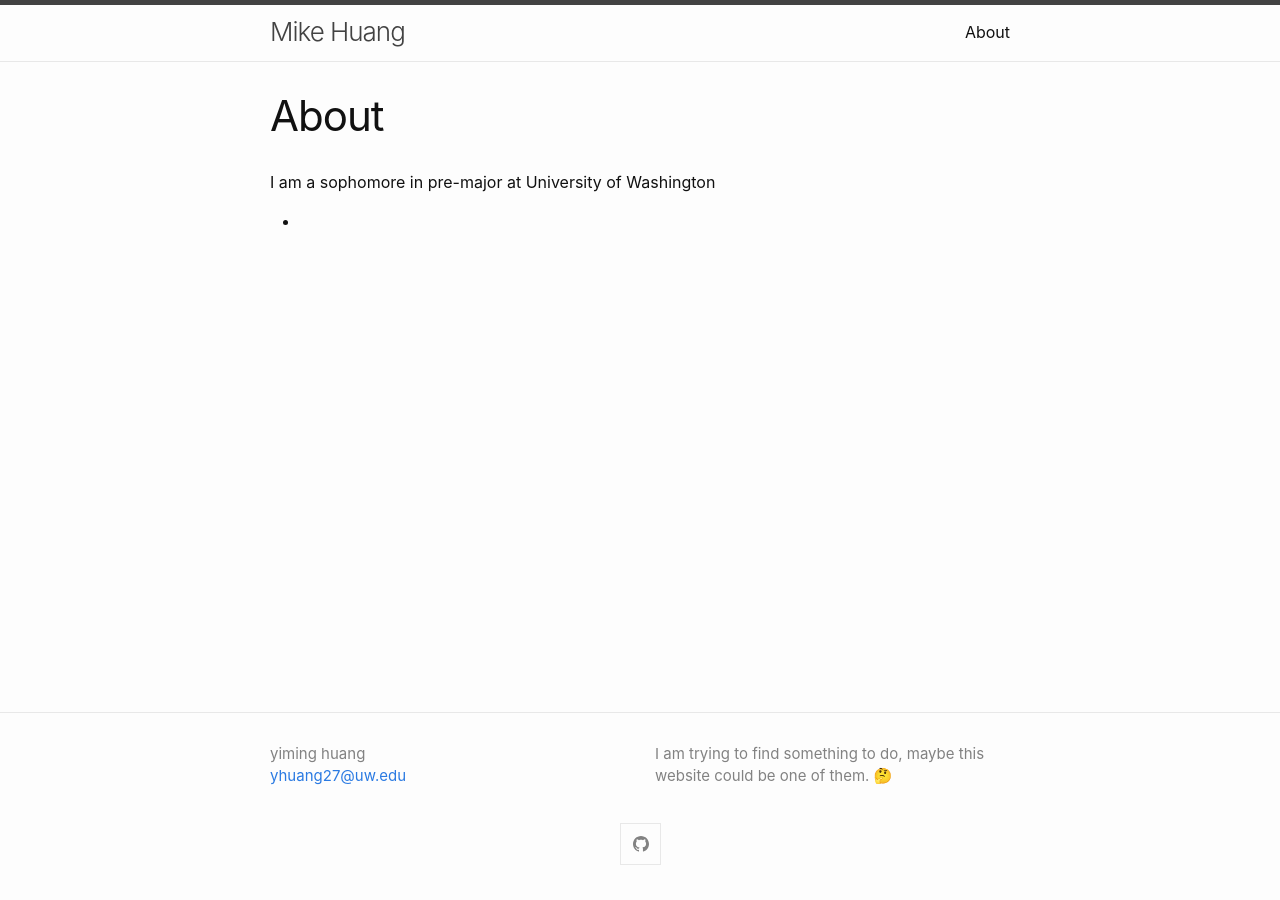
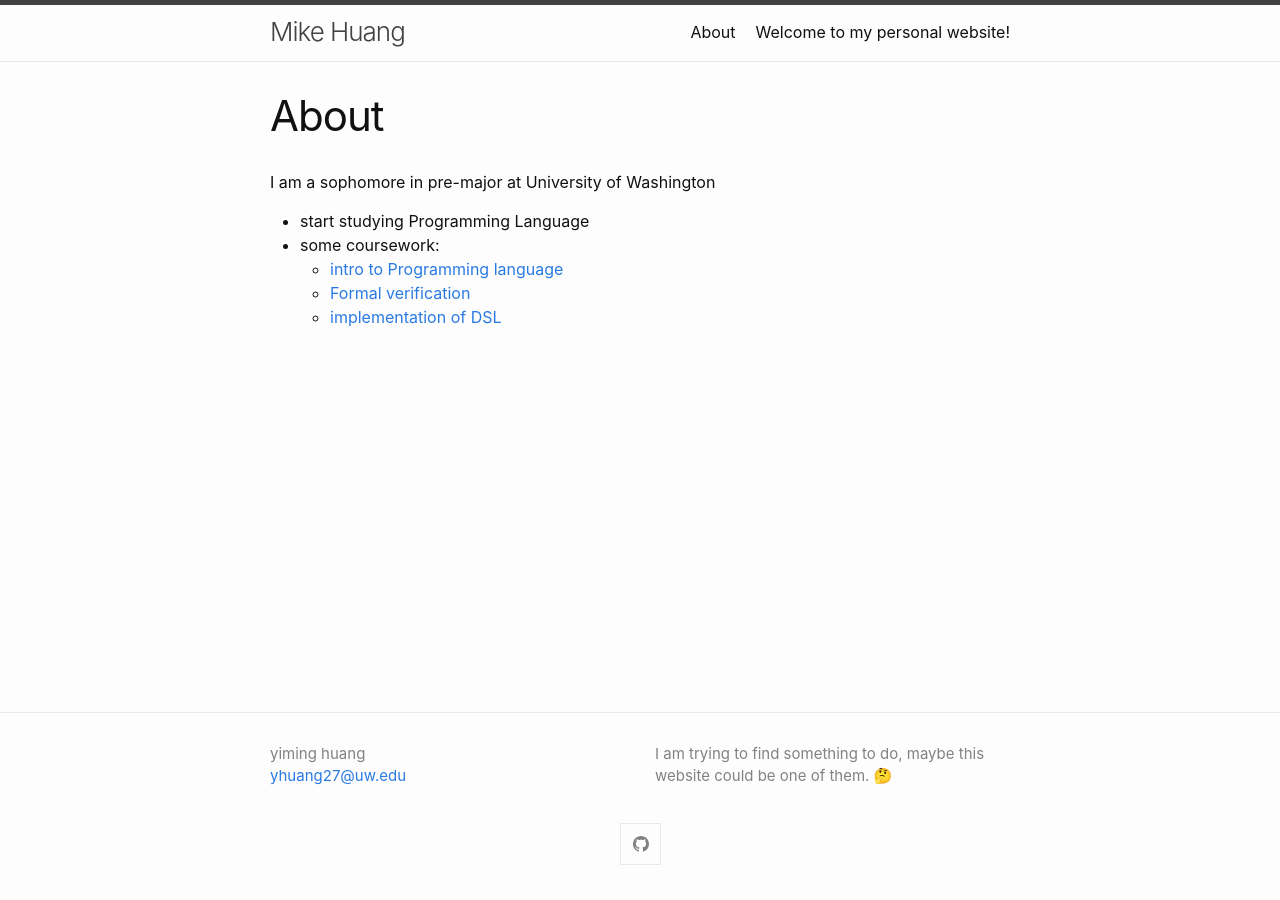
Before and after one commit to suikac/suikac.github.io, a Jekyll site: the page built from about.md, in a window 1280 px wide. Built offline with Jekyll 4.4.1, drawn with Linux system fonts in a browser that asks for light colours.

Commit message:
[ update ] more specific

```diff
--- a/about.md
+++ b/about.md
@@ -5,7 +5,8 @@ permalink: /about/
 ---
 
 I am a sophomore in pre-major at University of Washington
-*
-
-
-[jekyll-organization]: https://github.com/jekyll
+* start studying Programming Language
+* some coursework:
+    * [intro to Programming language](https://courses.cs.washington.edu/courses/cse341/20wi/)
+    * [Formal verification](https://courses.cs.washington.edu/courses/cse505/20sp/)
+    * [implementation of DSL](https://courses.cs.washington.edu/courses/cse501/20au/)
```
Also changed, not shown: index.md (+1 -1 lines).
